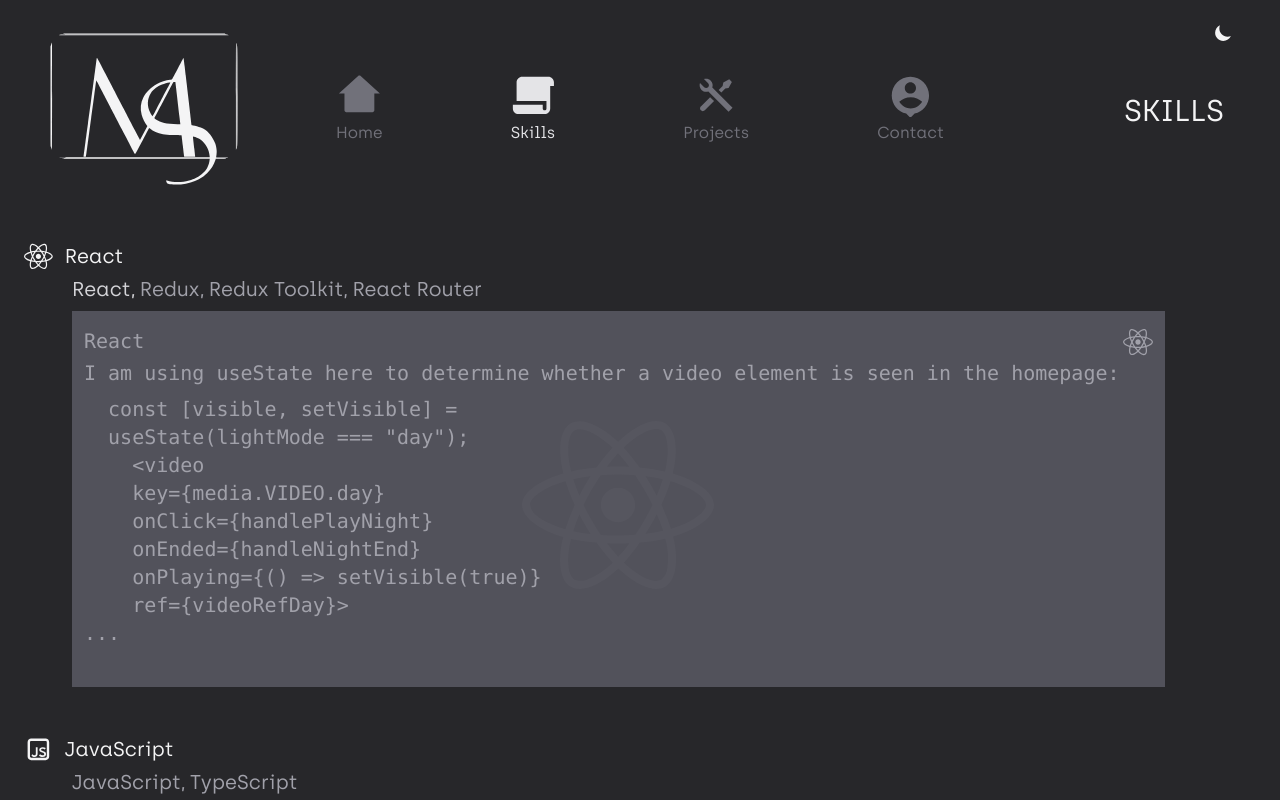
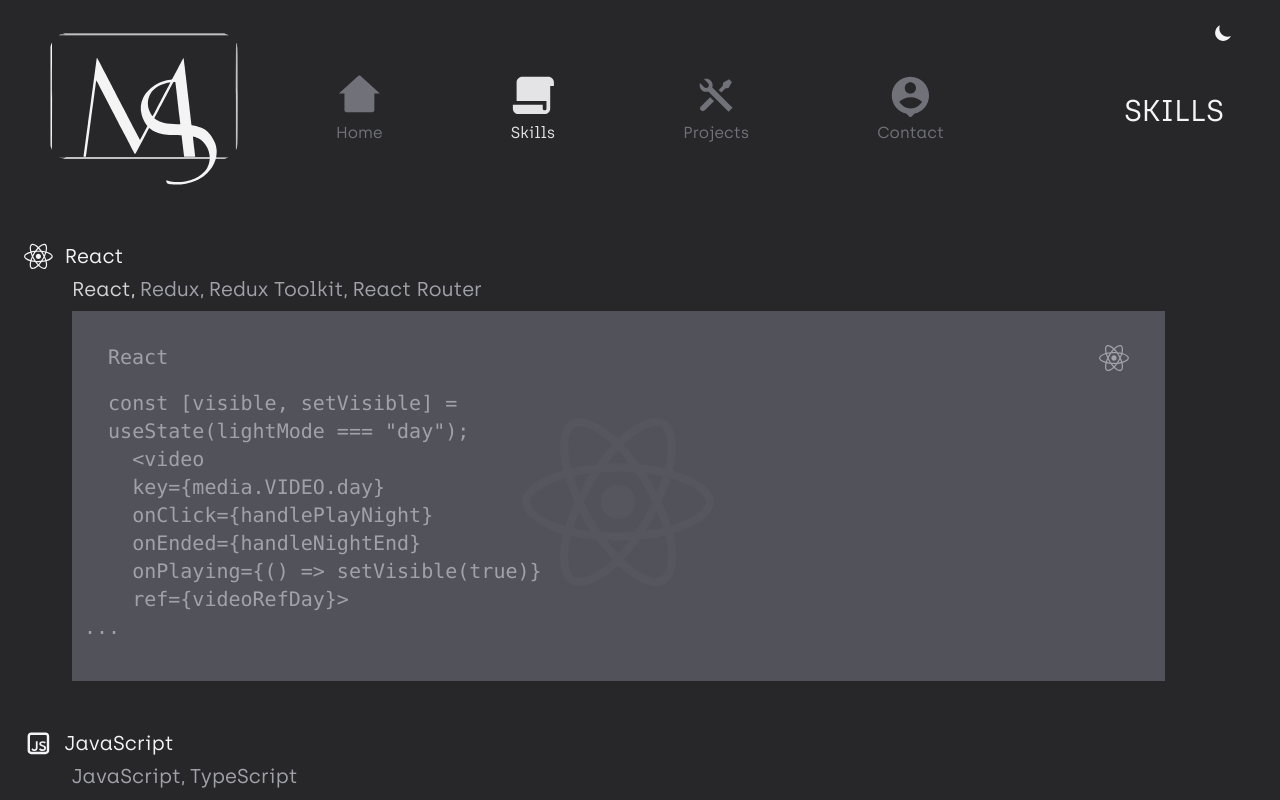
Before and after one commit to Tarrega88/portfolio, a React (Vite) app: page /skills in a window 1280 px wide. Built offline with nearby package versions, Linux system fonts and the light colour scheme.

Commit message:
swapping out absolute for flex in skills heading and icon

```diff
--- a/src/features/skills/Skills.jsx
+++ b/src/features/skills/Skills.jsx
@@ -66,8 +66,7 @@ const mySkills = [
 
 const examples = {
   React: {
-    intro:
-      "I am using useState here to determine whether a video element is seen in the homepage:",
+    intro: "",
     example: `
   const [visible, setVisible] =
   useState(lightMode === "day");
@@ -83,7 +82,7 @@ const examples = {
     icon: <FaReact />,
   },
   "Redux Toolkit": {
-    intro: "...because who doesn't like reducing boilerplate code?",
+    intro: "",
     example: `
   const store = configureStore({
     reducer: {
@@ -93,8 +92,7 @@ const examples = {
     icon: <SiRedux />,
   },
   "React Router": {
-    intro:
-      "In the interest of keeping the example short, this is only a small portion of the App file:",
+    intro: "",
     example: `const router = createBrowserRouter([
     {
       path: "/",
@@ -111,8 +109,7 @@ const examples = {
     icon: <SiReactrouter />,
   },
   TypeScript: {
-    intro:
-      "I used JavaScript on this site, but TypeScript's ability to catch type errors before they become a problem is great, especially on anything larger than a solo project.",
+    intro: "",
     example: `
     interface TVShow {
     title: string;
@@ -122,8 +119,7 @@ const examples = {
     icon: <SiTypescript />,
   },
   Redux: {
-    intro:
-      "I used Redux's useSelector and useDispatch here to control the display mode and animation on the home page:",
+    intro: "",
     example: `
   const dispatch = useDispatch();
   const { lightMode } =
@@ -143,8 +139,7 @@ const examples = {
     icon: <SiRedux />,
   },
   JavaScript: {
-    intro:
-      "This example isn't in the site, but it filters evens and odds in one reducer as opposed to using two filter functions:",
+    intro: "",
     example: `
   const evensAndOdds = (arr) =>
   arr.reduce(
@@ -162,8 +157,7 @@ const examples = {
     icon: <SiJavascript />,
   },
   HTML: {
-    intro:
-      "This is JSX with classNames removed for legibility, not pure HTML, but this is similar to how I have my main titles set up:",
+    intro: "",
     example: `
 function SectionTitle(
 { mainTitle, subTitle, emptySubTitle }) {
@@ -177,14 +171,12 @@ function SectionTitle(
     icon: <RiHtml5Line />,
   },
   Tailwind: {
-    intro:
-      "This example pulls from the same area as the HTML example, showing the positioning of the main titles in mobile mode:",
+    intro: "",
     example: `<h1 className="flex justify-end text-3xl uppercase">{mainTitle}</h1>`,
     icon: <SiTailwindcss />,
   },
   CSS: {
-    intro:
-      "This example is not part of the site but I wanted to show some pure CSS:",
+    intro: "",
     example: `
     .button {
       width: 92px;
--- a/src/ui/CodeBlock.jsx
+++ b/src/ui/CodeBlock.jsx
@@ -6,11 +6,15 @@ function CodeBlock({ heading, text, intro, icon, current }) {
     <code
       className={`relative ${current ? "" : "text-transparent"} text-base sm:text-xl`}
     >
-      <div className="pb-6">
+      {/* <div className="pb-6">
         <div className="absolute -top-2 right-0 text-lg sm:text-3xl">
           {icon}
         </div>
         <h2 className="absolute -top-2 left-0">{heading}</h2>
+      </div> */}
+      <div className="flex justify-between px-6 py-2">
+        <h2 className="">{heading}</h2>
+        <div className="text-lg sm:text-3xl">{icon}</div>
       </div>
       <div className="pb-2">{intro}</div>
       {textArr.map((line, i) => (
```
